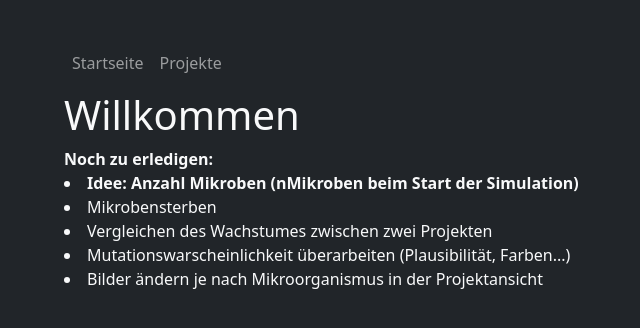
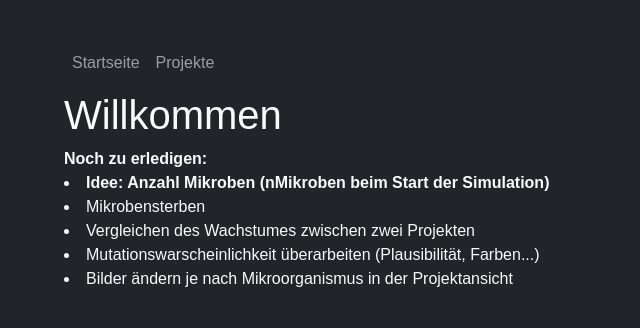
Before and after one commit to TennerL/Microlife-Lab, a Node server app: page / in a window 1280 px wide. Shown: the top 328 px of the page, without its empty margins (18-658 px from the left). Run offline with Node 20, Linux system fonts and the light colour scheme; some libraries are stand-ins or nearby versions.

Commit message:
More CSS changes

```diff
--- a/renderer/views/pages/start/index.ejs
+++ b/renderer/views/pages/start/index.ejs
@@ -2,6 +2,11 @@
 <html lang="en">
 <head>
   <%- include('../../common/head'); %>
+  <style>
+    body {
+      font-family: Arial, sans-serif;
+    }
+  </style>
 </head>
 <body class="container bg-dark text-light">
 
```
